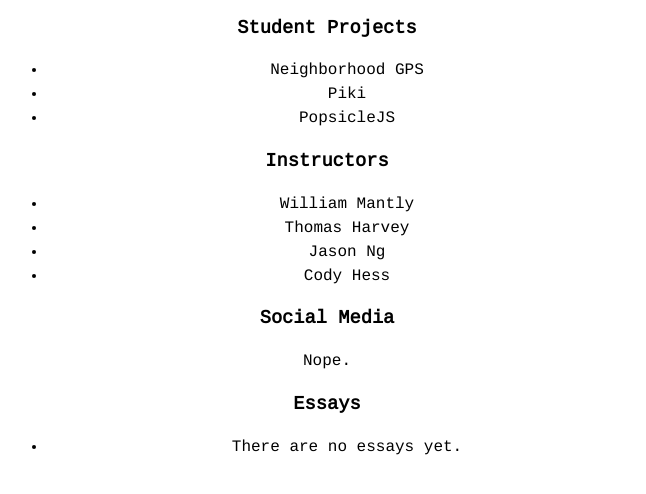
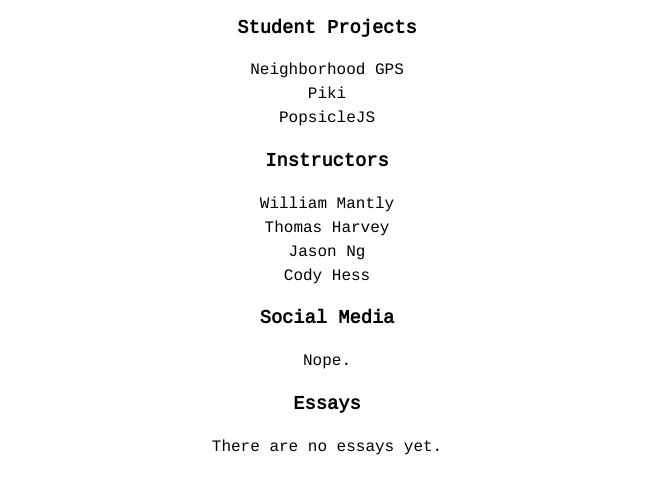
Before and after one commit to stone-ericm/byteacademyco.github.io, a plain HTML site: page index.html in a window 1280 px wide. Shown: the part 94-588 px from the top of the page, without its empty margins (313-959 px from the left). Drawn offline with Linux system fonts and the light colour scheme.

Commit message:
formatting improvements

```diff
--- a/index.html
+++ b/index.html
@@ -8,25 +8,24 @@
 </head>
 
 <body>
-<projects>
+<header>
 	<h1>Byte Academy Instructors' Page</h1>
 	<p>The instructors are taking over.</p>
+</header>
+
+<projects>
 	<h3>Student Projects</h3>
-	<ul>
-		<li>Neighborhood GPS</li>
-		<li>Piki</li>
-		<li>PopsicleJS</li>
-	</ul>
+	<a>Neighborhood GPS</a><br>
+	<a>Piki</a><br>
+	<a>PopsicleJS</a><br>
 </projects>
 
 <instructors>
 	<h3>Instructors</h3>
-	<ul>
-		<li>William Mantly</li>
-		<li>Thomas Harvey</li>
-		<li>Jason Ng</li>
-		<li>Cody Hess</li>
-	</ul>
+	<a>William Mantly</a><br>
+	<a>Thomas Harvey</a><br>
+	<a>Jason Ng</a><br>
+	<a>Cody Hess</a><br>
 </instructors>
 
 <social-media>
@@ -36,9 +35,7 @@
 
 <essays>
 	<h3>Essays</h3>
-	<ul>
-		<li>There are no essays yet.</li>
-	</ul>
+	<a>There are no essays yet.</a>
 <essays>
 </body>
 
```
